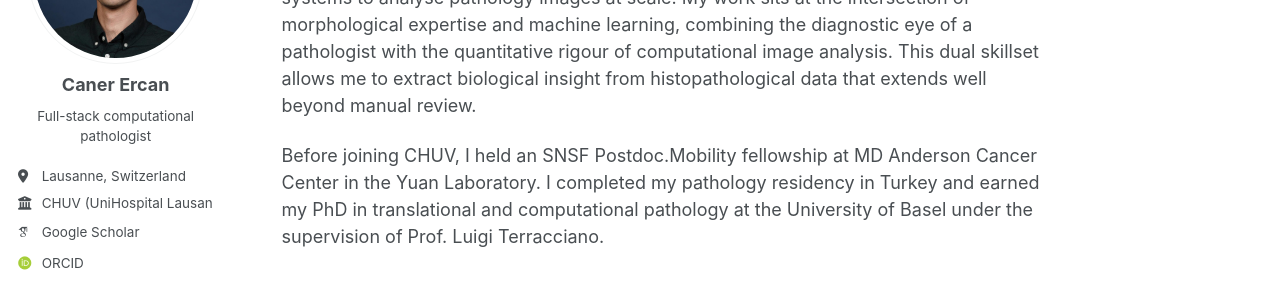
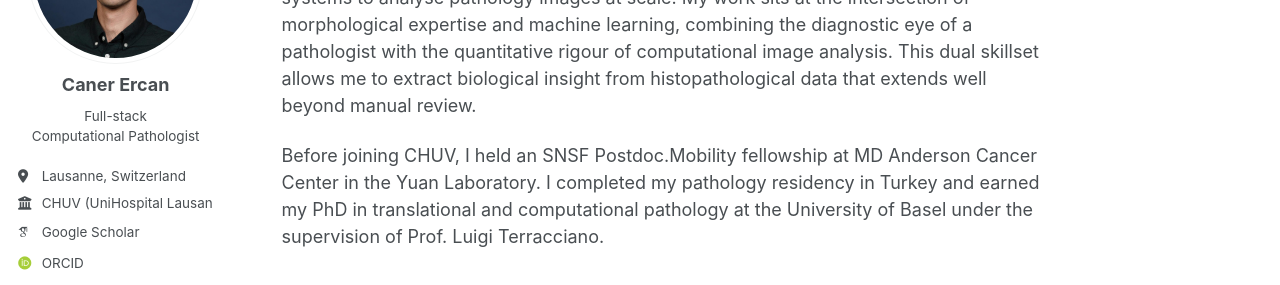
Before and after one commit to caner-ercan/caner-ercan.github.io, a Jekyll site: the page built from _pages/about.md, in a window 1280 px wide. Shown: the part 212-497 px from the top of the page. Built offline with Jekyll 4.4.1, drawn with Linux system fonts in a browser that asks for light colours; some web fonts are replaced; a script bundle is joined from its source files by our own code; library files that are not in the unit come from our copies.

Commit message:
minor fix

```diff
--- a/_config.yml
+++ b/_config.yml
@@ -25,7 +25,9 @@ author:
   avatar           : "pp_aacr.jpg"
   name             : "Caner Ercan"
   pronouns         : # example: "she/her"
-  bio   : "Full-stack computational pathologist"
+  bio              : |
+    Full-stack
+    Computational Pathologist
   location         : "Lausanne, Switzerland"
   employer         : "CHUV (UniHospital Lausanne)"
   uri              : # URL
--- a/_includes/author-profile.html
+++ b/_includes/author-profile.html
@@ -17,7 +17,7 @@
   <div class="author__content" style="text-align:center;">
     <h3 class="author__name">{{ author.name }}</h3>
     {% if author.pronouns %}<p class="author__pronouns">{{ author.pronouns }}</p>{% endif %}
-    {% if author.bio %}<p class="author__bio">{{ author.bio }}</p>{% endif %}
+    {% if author.bio %}<p class="author__bio">{{ author.bio | newline_to_br }}</p>{% endif %}
   </div>
 <!-- </div> -->
   <div class="author__urls-wrapper">
```
